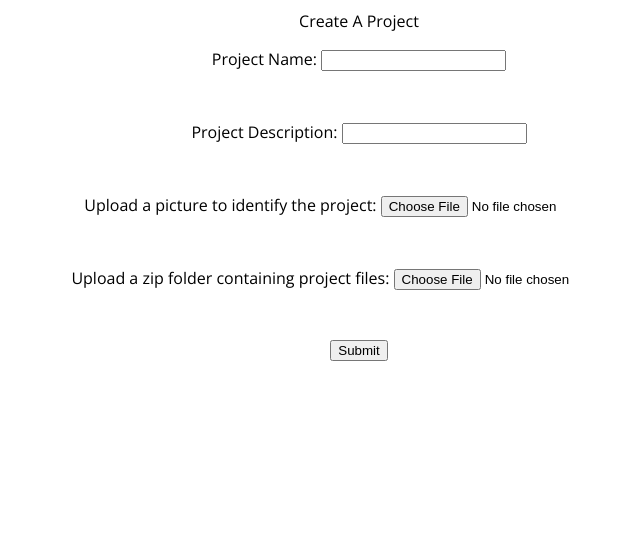
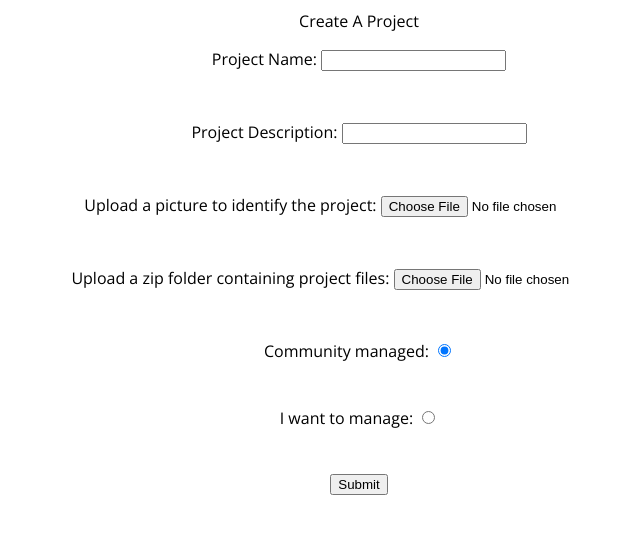
Before and after one commit to MaslowCommunityGarden/Website, a plain HTML site: page addaproject.html in a window 1280 px wide. Shown: the whole page, without its empty margins (281-921 px from the left). Drawn offline with nearby package versions, Linux system fonts and the light colour scheme.

Commit message:
test radio buttons

```diff
--- a/addaproject.html
+++ b/addaproject.html
@@ -18,6 +18,10 @@
     <input type="file" name="projectPicture" id="projectPicture"><br>
     Upload a zip folder containing project files:
     <input type="file" name="pojectFiles" id="pojectFiles"><br>
+    Community managed:
+    <input type="radio" name="gender" value="communityManaged" checked><br>
+    I want to manage:
+    <input type="radio" name="gender" value="customManaged"><br>
     <input type="submit">
 </form>
 
```
